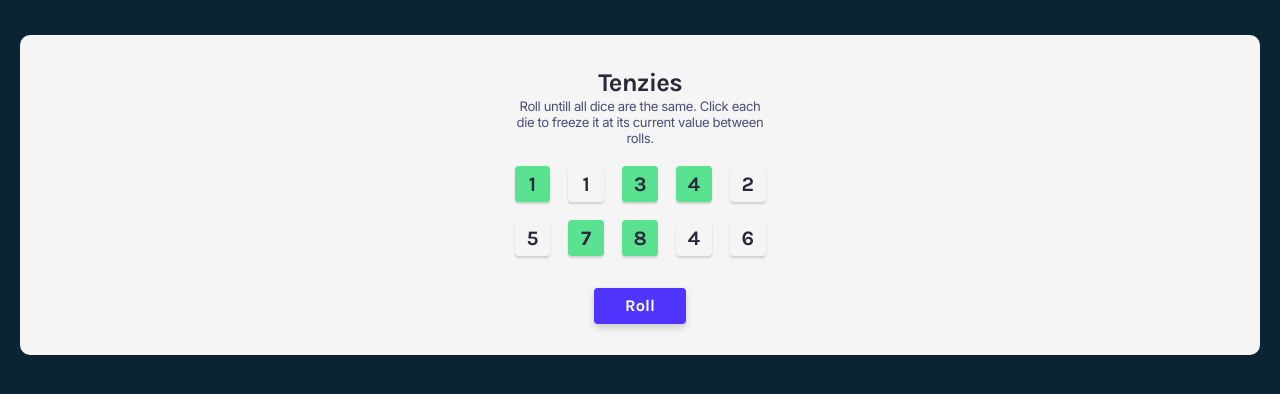
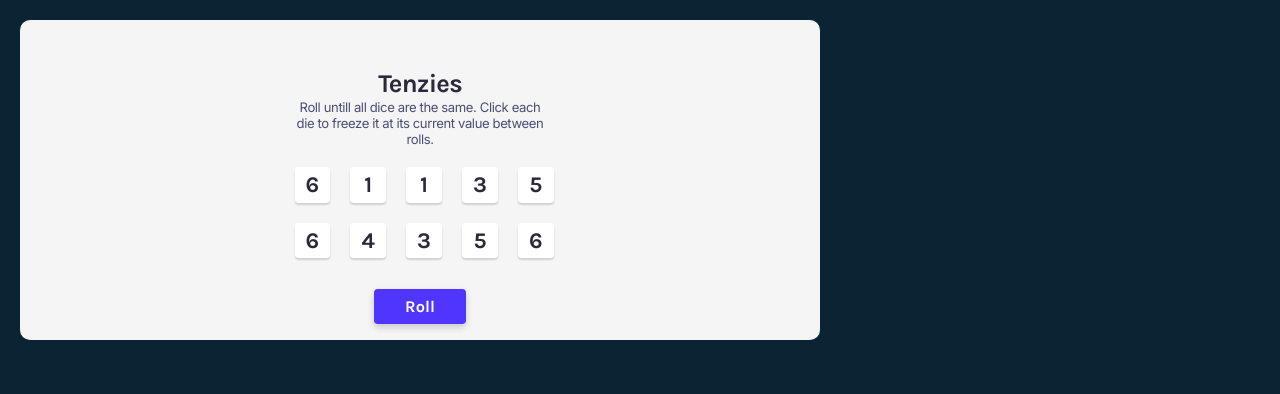
Before and after one commit to dvsoroka/Tenzies, a React (Vite) app: page / in a window 1280 px wide. Shown: the top 394 px of the page. Built offline with nearby package versions, Linux system fonts and the light colour scheme.

Commit message:
Map array to Die component

```diff
--- a/src/App.jsx
+++ b/src/App.jsx
@@ -5,14 +5,101 @@ import { useState } from 'react'
 //import './App.css'
 //import Header from './components/Header.jsx'
 import Main from './components/Main.jsx'
+import Die from './components/Die.jsx'
 import '../style.css'
+
+/**
+ * Challenge #1:
+ *
+ * - Create a Die component that takes a `value` prop
+ * - Render 10 instances of the Die component (manually)
+ *      - Provide a number between 1-6 for the value on each
+ *        for now
+ * - Style the <main> and <Die> components
+ *   to look like they do in the slide
+ *      - Hints: Create a container to hold the 10 instances
+ *        of the Die component, and use CSS Grid to lay them
+ *        out evenly in 2 rows of 5 columns
+ *      - Use flexbox on main to center the dice container
+ *        in the center of the page
+ */
+
+  /**
+  * Challenge #2:
+  *
+  * Write a function (allNewDice) that returns an array
+  * of 10 random numbers between 1-6 inclusive.
+  *
+  * Log the array of numbers to the console for now
+  */
+    /**
+    * Challenge #3:
+    * https://scrimba.com/learn/learnreact/tenzies-generate-array-of-10-random-numbers-cod40451b92865f80528ed9e7
+    * Write a function (allNewDice) that returns an array
+    * of 10 random numbers between 1-6 inclusive.
+    *
+    * Log the array of numbers to the console for now
+    */
+        /**
+         * Challenge #4:
+         *
+         * Create state to hold our array of numbers. (Initialize
+         * the state by calling our `allNewDice` function so it
+         * loads all new dice as soon as the app loads)
+         *
+         * Map over the state numbers array to generate our array
+         * of Die elements and render those in place of our
+         * manually-written 10 Die elements.
+         */
 
 function App() {
 
+  const [dice, setDice] = React.useState(allNewDice());
+
+  console.log(dice)
+
+  function allNewDice() {
+     // new array to hold my numbers
+     // loop 10 times
+         // push a random number from 1-6 to my array
+     // return array
+    const newDice = []
+    for (let i = 0; i < 10; i++) {
+    //newDice.push(Math.floor(Math.random() * 6) +1)
+      newDice.push(Math.ceil(Math.random() * 6))
+    }
+    return newDice
+  }
+
+
+  const diceElements = dice.map(die =>  <Die value={die}  /> )
+
+
   return (
-    <>
-      <Main />
-    </>
+
+    <main>
+      <div className="main--field">
+        <h1 className='main--title'>Tenzies</h1>
+        <p className='main--text'>Roll untill all dice are the same. Click each die to freeze it at its current value between rolls.</p>
+        <div className='dice-container'>
+          {/* <Die  value="1" />
+          <Die  value="6" />
+          <Die  value="5" />
+          <Die  value="2" />
+          <Die  value="4" />
+          <Die  value="3" />
+          <Die  value="6" />
+          <Die  value="1" />
+          <Die  value="5" />
+          <Die  value="2" /> */}
+          {diceElements}
+          {/* {squareElements} */}
+        </div>
+      </div>
+
+      <button>Roll</button>
+
+    </main>
   )
 }
 
--- /dev/null
+++ b/src/components/Die.jsx
@@ -0,0 +1,16 @@
+import React from "react"
+import { useState } from 'react'
+
+import boxes from "./boxes"
+import Box from "./Box"
+
+export default function Die(props) {
+    const [squares, setsquares] = React.useState(boxes)
+//    console.log(props)
+
+    return (
+        <div className="die-face">
+            <h2 className="die-num">{props.value}</h2>
+        </div>
+    )
+}
--- a/style.css
+++ b/style.css
@@ -9,19 +9,18 @@ body {
 }
 
 main {
+    background-color: #F5F5F5;
+    height: 320px;
+    max-width: 800px;
+    border-radius: 10px;
+    /* width: 320px;*/
+    /* height: 85vh; */
+
     display: flex;
     flex-direction: column;
     align-items: center;
+    justify-content: center;
     text-align: center;
-    background-color: #F5F5F5;
-    border-radius: 10px;
-    /* width: 320px;*/
-    height: 320px;
-    /* height: 85vh; */
-    margin-left: 0;
-    margin-right: 0;
-    margin-top: 15px;
-    margin-bottom: 4px;
 }
 
 
@@ -31,23 +30,24 @@ main {
 
 }
 
-.boxes--field {
+.dice-container {
     margin-top: 20px;
     width: 251px;
     height: 90px;
     display: grid;
-    grid-template-columns: 1fr 1fr 1fr 1fr 1fr;
-    column-gap: 18px;
-
+/*  grid-template-columns: 1fr 1fr 1fr 1fr 1fr; */
+    grid-template: auto auto / repeat(5, 1fr);
+/*  column-gap: 18px;
     row-gap: 1em;
-    row-gap: 18px;
+    row-gap: 18px; */
+    gap: 20px;
 }
 
-.box {
-    padding-top: 6px;
+.die-face {
+    /* padding-top: 6px; */
     width: 35.84px;
     height: 35.84px;
-    background: #59E391;
+    /* background: #59E391; */
     box-shadow: 0px 2px 2px rgba(0, 0, 0, 0.15);
     border-radius: 3.81277px;
     font-family: 'Karla';
@@ -55,10 +55,17 @@ main {
     font-size: 20.5889px;
     line-height: 24px;
     text-align: center;
+    display: flex;
+    justify-content: center;
+    align-items: center;
     color: #2B283A;
-
+    background-color: white;
+    cursor: pointer;
 }
 
+.die-num {
+    font-size: 1.4rem;
+}
 
 button {
     width: 92.16px;
@@ -81,317 +88,6 @@ button {
 }
 
 
-
-
-/* Instructions on how to play the game and other things.
-
-position: absolute;
-left: 0%;
-right: 0%;
-top: -28.7%;
-bottom: -24.36%;
-
-font-family: 'Inter';
-font-style: normal;
-font-weight: 400;
-font-size: 13.1072px;
-line-height: 16px;
-display: flex;
-align-items: center;
-text-align: center;
-letter-spacing: -0.03em;
-
-color: #4A4E74;
-
- */
-
-/* Group 45
-
-position: absolute;
-width: 35.84px;
-height: 35.84px;
-left: 34.56px;
-top: 134.4px;
-
-background: #59E391;
-box-shadow: 0px 2px 2px rgba(0, 0, 0, 0.15);
-border-radius: 3.81277px;
-
-
-*/
-
-
-
-/* 1
-
-position: absolute;
-left: 40.43%;
-right: 40.43%;
-top: 17.86%;
-bottom: 27.43%;
-
-font-family: 'Karla';
-font-style: normal;
-font-weight: 700;
-font-size: 20.5889px;
-line-height: 24px;
-text-align: center;
-
-color: #2B283A;
-
-*/
-
-/* Group 49
-
-position: absolute;
-width: 35.84px;
-height: 35.84px;
-left: 142.08px;
-top: 134.4px;
-*/
-
-
-/* Rectangle 2
-
-position: absolute;
-left: 0%;
-right: 0%;
-top: 0%;
-bottom: 0%;
-
-background: #59E391;
-box-shadow: 0px 2px 2px rgba(0, 0, 0, 0.15);
-border-radius: 3.81277px;
-*/
-
-/* 1
-
-position: absolute;
-left: 40.43%;
-right: 40.43%;
-top: 17.86%;
-bottom: 27.43%;
-
-font-family: 'Karla';
-font-style: normal;
-font-weight: 700;
-font-size: 20.5889px;
-line-height: 24px;
-text-align: center;
-
-color: #2B283A;
-
-*/
-
-/* Group 50
-
-position: absolute;
-width: 35.84px;
-height: 35.84px;
-left: 142.08px;
-top: 188.8px;
-*/
-
-
-/* Rectangle 2
-
-position: absolute;
-left: 0%;
-right: 0%;
-top: 0%;
-bottom: 0%;
-
-background: #FFFFFF;
-box-shadow: 0px 2px 2px rgba(0, 0, 0, 0.15);
-border-radius: 3.81277px;
-*/
-
-/* 1
-
-position: absolute;
-left: 40.43%;
-right: 40.43%;
-top: 17.86%;
-bottom: 27.43%;
-
-font-family: 'Karla';
-font-style: normal;
-font-weight: 700;
-font-size: 20.5889px;
-line-height: 24px;
-text-align: center;
-
-color: #2B283A;
-*/
-
-
-/* Group 51
-
-position: absolute;
-width: 35.84px;
-height: 35.84px;
-left: 195.84px;
-top: 134.4px;
-*/
-
-
-/* Rectangle 2
-
-position: absolute;
-left: 0%;
-right: 0%;
-top: 0%;
-bottom: 0%;
-
-background: #FFFFFF;
-box-shadow: 0px 2px 2px rgba(0, 0, 0, 0.15);
-border-radius: 3.81277px;
-*/
-
-/* 1
-
-position: absolute;
-left: 40.43%;
-right: 40.43%;
-top: 17.86%;
-bottom: 27.43%;
-
-font-family: 'Karla';
-font-style: normal;
-font-weight: 700;
-font-size: 20.5889px;
-line-height: 24px;
-text-align: center;
-
-color: #2B283A;
-*/
-
-
-/* Group 52
-
-position: absolute;
-width: 35.84px;
-height: 35.84px;
-left: 195.84px;
-top: 188.8px;
-*/
-
-
-/* Rectangle 2
-
-position: absolute;
-left: 0%;
-right: 0%;
-top: 0%;
-bottom: 0%;
-
-background: #FFFFFF;
-box-shadow: 0px 2px 2px rgba(0, 0, 0, 0.15);
-border-radius: 3.81277px;
-
-*/
-/* 1
-
-position: absolute;
-left: 40.43%;
-right: 40.43%;
-top: 17.86%;
-bottom: 27.43%;
-
-font-family: 'Karla';
-font-style: normal;
-font-weight: 700;
-font-size: 20.5889px;
-line-height: 24px;
-text-align: center;
-
-color: #2B283A;
-*/
-
-
-/* Group 53
-
-position: absolute;
-width: 35.84px;
-height: 35.84px;
-left: 249.6px;
-top: 134.4px;
-*/
-
-
-/* Rectangle 2
-
-position: absolute;
-left: 0%;
-right: 0%;
-top: 0%;
-bottom: 0%;
-
-background: #FFFFFF;
-box-shadow: 0px 2px 2px rgba(0, 0, 0, 0.15);
-border-radius: 3.81277px;
-*/
-
-/* 1
-
-position: absolute;
-left: 40.43%;
-right: 40.43%;
-top: 17.86%;
-bottom: 27.43%;
-
-font-family: 'Karla';
-font-style: normal;
-font-weight: 700;
-font-size: 20.5889px;
-line-height: 24px;
-text-align: center;
-
-color: #2B283A;
-
-*/
-
-/* Group 54
-
-position: absolute;
-width: 35.84px;
-height: 35.84px;
-left: 249.6px;
-top: 188.8px;
-
-*/
-
-/* Rectangle 2
-
-position: absolute;
-left: 0%;
-right: 0%;
-top: 0%;
-bottom: 0%;
-
-background: #59E391;
-box-shadow: 0px 2px 2px rgba(0, 0, 0, 0.15);
-border-radius: 3.81277px;
-
- */
-/* 1
-
-position: absolute;
-left: 40.43%;
-right: 40.43%;
-top: 17.86%;
-bottom: 27.43%;
-
-font-family: 'Karla';
-font-style: normal;
-font-weight: 700;
-font-size: 20.5889px;
-line-height: 24px;
-text-align: center;
-
-color: #2B283A;
-
-*/
 
 .main--title {
     font-family: 'Karla';
```
